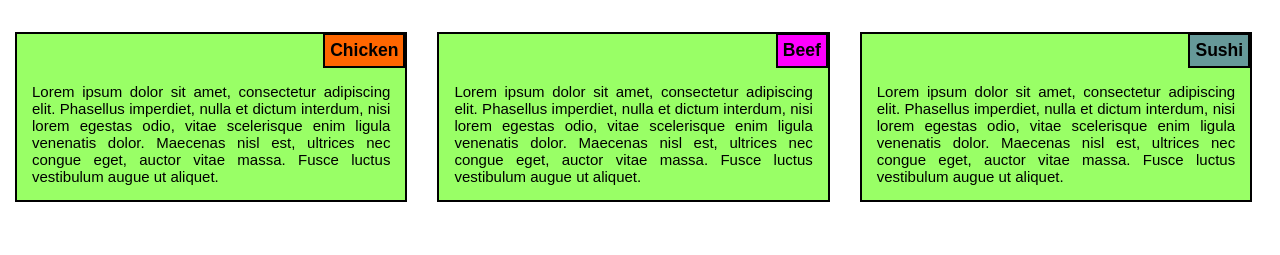
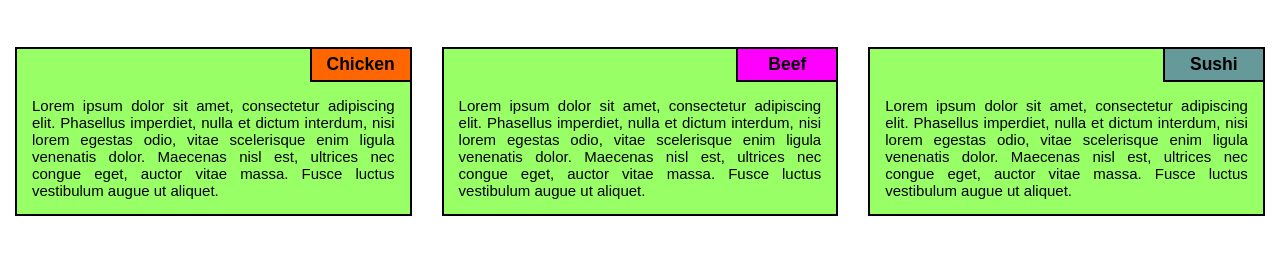
Before and after one commit to brothereye/coursera-assignments, a plain HTML site: page work/module2-assignments/index.html in a window 1280 px wide. Shown: the part 57-312 px from the top of the page. Drawn offline with Linux system fonts and the light colour scheme.

Commit message:
Update with color changing

```diff
--- a/work/module2-assignments/theme.css
+++ b/work/module2-assignments/theme.css
@@ -25,13 +25,14 @@ h1
 {
 	border: 2px black solid;
 	background-color: #99ff66;
-	position: relative;
+	/*position: relative;*/
 	/*min-height: 200px;*/
-	box-sizing: border-box;
+	/*box-sizing: border-box;*/
 	/*min-width: 300px;*/
-	margin-right: 15px;
+	/*margin-right: 15px;
 	margin-left: 15px;
-	margin-bottom: 15px;
+	margin-bottom: 15px;*/
+	margin: 15px;
 	overflow: auto;
 }
 
@@ -49,10 +50,13 @@ h1
 
 .name
 {
-	display: inline-block;
+	/*display: inline-block;*/
 	padding: 5px;
-	border: 2px solid black;
-	margin-top: -1px;
+	width: 100px;
+	text-align: center;
+	border-left: 2px solid black;
+	border-bottom: 2px solid black;
+	margin-top: 0px;
 	margin-bottom: 0px;
 	/*position: absolute;
 	right: -1px;
@@ -71,6 +75,12 @@ h1
 #chicken
 {
 	background-color: #ff6600;
+
+}
+
+#chicken:hover
+{
+	background-color: #ff9933;
 }
 
 #beef
@@ -78,16 +88,27 @@ h1
 	background-color: #ff00ff;
 }
 
+#beef:hover
+{
+	background-color: #ff66ff;
+}
+
 #sushi
 {
 	background-color: #669999;
 }
+
+#sushi:hover
+{
+	background-color: #339966;
+}
+
 
 @media (min-width: 992px)
 {
 	.col-lg-4
 	{
 		float: left;
-		width: 33%;
+		width: 33.33%;
 	}
 }
```
